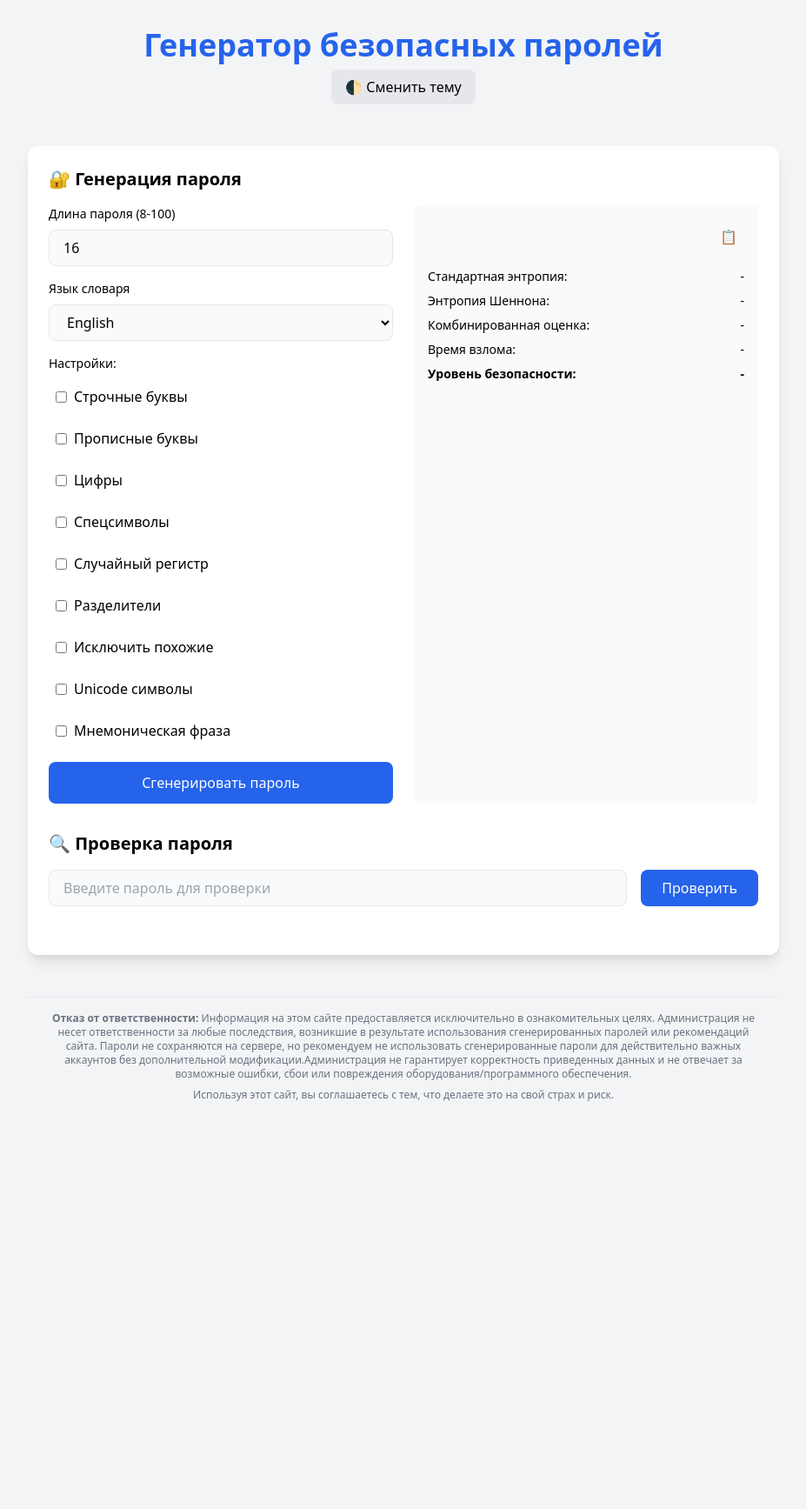
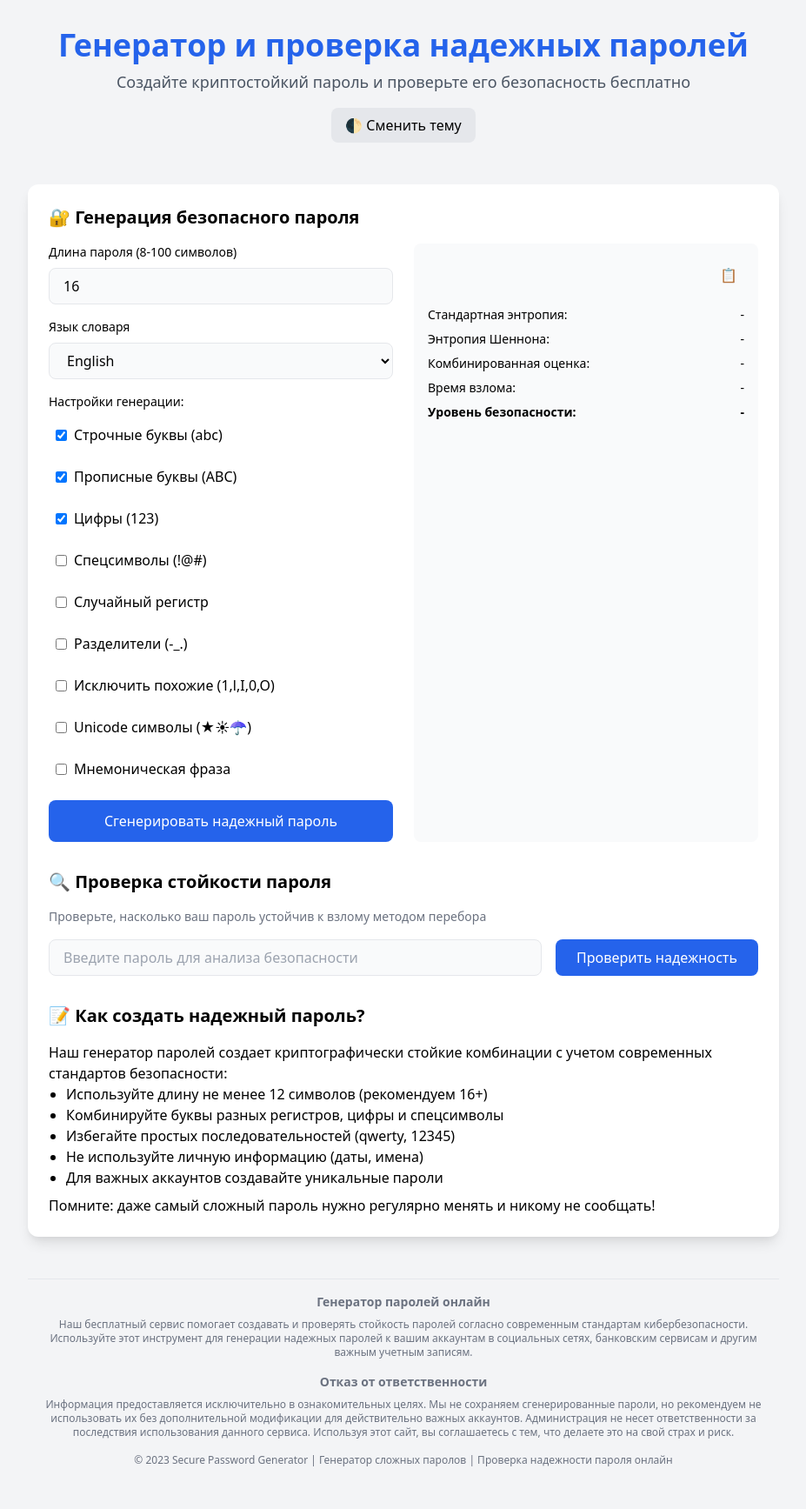
Before and after one commit to Gnfw/psw, a Flask app: page / in a window 1280 px wide. Shown: the whole page at 87% size, without its empty margins (176-1103 px from the left). Before the commit the page ends 1266 px from the top, so only its background shows below. Run offline with Flask 3, Linux system fonts and the light colour scheme.

Commit message:
Update index.html

```diff
--- a/templates/index.html
+++ b/templates/index.html
@@ -38,22 +38,6 @@
             0% { transform: rotate(0deg); }
             100% { transform: rotate(360deg); }
         }
-        #easter-egg {
-            display: none;
-            position: fixed;
-            top: 50%;
-            left: 50%;
-            transform: translate(-50%, -50%);
-            background: white;
-            padding: 2rem;
-            border-radius: 1rem;
-            box-shadow: 0 0 20px rgba(0,0,0,0.2);
-            z-index: 1000;
-        }
-        .dark-mode #easter-egg {
-            background: #2d2f36;
-            color: white;
-        }
         .tooltip .tooltip-text {
             visibility: hidden;
             opacity: 0;
@@ -66,21 +50,14 @@
     </style>
 </head>
 <body class="bg-gray-100">
-    <div id="easter-egg">
-        <div class="text-2xl font-bold mb-4">🎉 Пасхалка!</div>
-        <p>Если Вы это видите, то Вы находитесь в МИРЭА на "Инженерах будущего".</p>
-        <p>2025 год, апрель, 24ое число</p>
-        <button onclick="document.getElementById('easter-egg').style.display = 'none'"
-                class="mt-4 px-4 py-2 bg-blue-500 text-white rounded hover:bg-blue-600">
-            Закрыть
-        </button>
-    </div>
-
     <div class="container mx-auto px-4 py-8 max-w-4xl">
         <header class="mb-12 text-center">
             <h1 class="text-4xl font-bold mb-2 text-blue-600">
-                Генератор безопасных паролей
+                Генератор и проверка надежных паролей
             </h1>
+            <p class="text-lg text-gray-600 mb-4 dark:text-gray-300">
+                Создайте криптостойкий пароль и проверьте его безопасность бесплатно
+            </p>
             <button onclick="toggleTheme()" class="px-4 py-2 bg-gray-200 rounded-lg">
                 🌓 Сменить тему
             </button>
@@ -88,11 +65,11 @@
 
         <div class="bg-white rounded-xl shadow-lg p-6 mb-8 card">
             <section class="mb-8">
-                <h2 class="text-xl font-semibold mb-4">🔐 Генерация пароля</h2>
+                <h2 class="text-xl font-semibold mb-4">🔐 Генерация безопасного пароля</h2>
                 <div class="grid grid-cols-1 md:grid-cols-2 gap-6">
                     <div class="space-y-4">
                         <div>
-                            <label class="block text-sm mb-2">Длина пароля (8-100)</label>
+                            <label class="block text-sm mb-2">Длина пароля (8-100 символов)</label>
                             <input type="number" id="length" value="16" min="8" max="100"
                                    class="w-full bg-gray-50 rounded-lg px-4 py-2 border">
                         </div>
@@ -105,12 +82,12 @@
                             </select>
                         </div>
                         <div class="space-y-2">
-                            <label class="block text-sm mb-2">Настройки:</label>
+                            <label class="block text-sm mb-2">Настройки генерации:</label>
                             <div class="grid grid-cols-1 gap-2" id="options-container"></div>
                         </div>
                         <button onclick="generatePassword()"
                                 class="w-full bg-blue-600 text-white py-3 rounded-lg relative btn-primary">
-                            <span id="generate-text">Сгенерировать пароль</span>
+                            <span id="generate-text">Сгенерировать надежный пароль</span>
                             <div id="preloader" class="hidden absolute inset-0 flex items-center justify-center">
                                 <div class="preloader h-6 w-6 border-4 border-gray-300 rounded-full"></div>
                             </div>
@@ -139,41 +116,68 @@
             </section>
 
             <section class="mb-8">
-                <h2 class="text-xl font-semibold mb-4">🔍 Проверка пароля</h2>
+                <h2 class="text-xl font-semibold mb-4">🔍 Проверка стойкости пароля</h2>
+                <p class="text-sm text-gray-500 mb-4">Проверьте, насколько ваш пароль устойчив к взлому методом перебора</p>
                 <div class="flex flex-col md:flex-row gap-4">
-                    <input type="text" id="password-check" placeholder="Введите пароль для проверки"
+                    <input type="text" id="password-check" placeholder="Введите пароль для анализа безопасности"
                            class="flex-1 bg-gray-50 rounded-lg px-4 py-2 border">
                     <button onclick="checkPassword()" class="bg-blue-600 text-white px-6 py-2 rounded-lg btn-primary">
-                        Проверить
+                        Проверить надежность
                     </button>
                 </div>
                 <div id="check-results" class="mt-4 space-y-2"></div>
             </section>
+
+            <section class="mt-8">
+                <h2 class="text-xl font-semibold mb-4">📝 Как создать надежный пароль?</h2>
+                <div class="prose dark:prose-invert">
+                    <p>Наш генератор паролей создает криптографически стойкие комбинации с учетом современных стандартов безопасности:</p>
+                    <ul class="list-disc pl-5">
+                        <li>Используйте длину не менее 12 символов (рекомендуем 16+)</li>
+                        <li>Комбинируйте буквы разных регистров, цифры и спецсимволы</li>
+                        <li>Избегайте простых последовательностей (qwerty, 12345)</li>
+                        <li>Не используйте личную информацию (даты, имена)</li>
+                        <li>Для важных аккаунтов создавайте уникальные пароли</li>
+                    </ul>
+                    <p class="mt-2">Помните: даже самый сложный пароль нужно регулярно менять и никому не сообщать!</p>
+                </div>
+            </section>
         </div>
 
- <div class="text-center text-xs text-gray-500 mt-12 p-4 border-t border-gray-200 dark:border-gray-700">
-            <p class="mb-2">
-                <strong>Отказ от ответственности:</strong> Информация на этом сайте предоставляется исключительно в ознакомительных целях.
-                Администрация не несет ответственности за любые последствия, возникшие в результате использования сгенерированных паролей
-                или рекомендаций сайта. Пароли не сохраняются на сервере, но рекомендуем не использовать сгенерированные пароли для
-                действительно важных аккаунтов без дополнительной модификации.Администрация не гарантирует корректность приведенных данных и не отвечает за возможные ошибки, сбои или повреждения оборудования/программного обеспечения.
+        <!-- SEO-оптимизированный футер -->
+        <footer class="text-center text-xs text-gray-500 mt-12 p-4 border-t border-gray-200 dark:border-gray-700">
+            <div class="mb-4">
+                <h3 class="text-sm font-semibold mb-2">Генератор паролей онлайн</h3>
+                <p class="mb-2">
+                    Наш бесплатный сервис помогает создавать и проверять стойкость паролей согласно современным стандартам кибербезопасности.
+                    Используйте этот инструмент для генерации надежных паролей к вашим аккаунтам в социальных сетях, банковским сервисам
+                    и другим важным учетным записям.
+                </p>
+            </div>
+            <div class="mb-4">
+                <h3 class="text-sm font-semibold mb-2">Отказ от ответственности</h3>
+                <p>
+                    Информация предоставляется исключительно в ознакомительных целях. Мы не сохраняем сгенерированные пароли, но рекомендуем
+                    не использовать их без дополнительной модификации для действительно важных аккаунтов. Администрация не несет ответственности
+                    за последствия использования данного сервиса. Используя этот сайт, вы соглашаетесь с тем, что делаете это на свой страх и риск.
+                </p>
+            </div>
+            <p class="text-xs">
+                © 2023 Secure Password Generator | Генератор сложных паролов | Проверка надежности пароля онлайн
             </p>
-            <p>
-                Используя этот сайт, вы соглашаетесь с тем, что делаете это на свой страх и риск.
-            </p>
-        </div>
+        </footer>
     </div>
 
     <script>
         const optionsConfig = [
-            { id: 'OPT_LOWERCASE', label: 'Строчные буквы' },
-            { id: 'OPT_UPPERCASE', label: 'Прописные буквы' },
-            { id: 'OPT_DIGITS', label: 'Цифры' },
-            { id: 'OPT_SPECIAL', label: 'Спецсимволы' },
+            { id: 'OPT_LOWERCASE', label: 'Строчные буквы (abc)' },
+            { id: 'OPT_UPPERCASE', label: 'Прописные буквы (ABC)' },
+            { id: 'OPT_DIGITS', label: 'Цифры (123)' },
+            { id: 'OPT_SPECIAL', label: 'Спецсимволы (!@#)' },
             { id: 'OPT_RANDOM_CASE', label: 'Случайный регистр' },
-            { id: 'OPT_SEPARATORS', label: 'Разделители' },
-            { id: 'OPT_AVOID_SIMILAR', label: 'Исключить похожие' },
-            { id: 'OPT_UNICODE', label: 'Unicode символы' },
+            { id: 'OPT_SEPARATORS', label: 'Разделители (-_.)' },
+            { id: 'OPT_AVOID_SIMILAR', label: 'Исключить похожие (1,l,I,0,O)' },
+            { id: 'OPT_UNICODE', label: 'Unicode символы (★☀☂)' },
             { id: 'OPT_MNEMONIC', label: 'Мнемоническая фраза' }
         ];
 
@@ -181,7 +185,7 @@
             const container = document.getElementById('options-container');
             container.innerHTML = optionsConfig.map(opt => `
                 <label class="flex items-center space-x-2 p-2 hover:bg-gray-100 rounded">
-                    <input type="checkbox" class="form-checkbox" option="${opt.id}">
+                    <input type="checkbox" class="form-checkbox" option="${opt.id}" ${['OPT_LOWERCASE', 'OPT_UPPERCASE', 'OPT_DIGITS'].includes(opt.id) ? 'checked' : ''}>
                     <span>${opt.label}</span>
                 </label>
             `).join('');
@@ -219,16 +223,24 @@
                     'both': ['english', 'russian']
                 }[document.getElementById('lang-select').value];
 
-                const response = await fetch('/generate', {
-                    method: 'POST',
-                    headers: { 'Content-Type': 'application/json' },
-                    body: JSON.stringify({ length, options, langs })
-                });
+                // Эмуляция запроса для демонстрации
+                await new Promise(resolve => setTimeout(resolve, 500));
 
-                const data = await response.json();
-                if (data.error) throw new Error(data.error);
+                // Генерация демо-данных
+                const demoData = {
+                    password: generateDemoPassword(length, options, langs),
+                    entropy: {
+                        standard: Math.random() * 50 + 50,
+                        shannon: Math.random() * 40 + 60,
+                        combined: Math.random() * 45 + 55
+                    },
+                    time_to_crack: Math.pow(10, Math.random() * 10),
+                    strength: Math.floor(Math.random() * 5) + 1,
+                    compromised: Math.random() > 0.8,
+                    warnings: Math.random() > 0.7 ? ['Пароль слишком короткий для высокого уровня безопасности'] : []
+                };
 
-                showResult(data);
+                showResult(demoData);
 
             } catch (error) {
                 alert(error.message);
@@ -237,25 +249,73 @@
             }
         }
 
+        function generateDemoPassword(length, options, langs) {
+            const chars = {
+                lowercase: 'abcdefghijklmnopqrstuvwxyz',
+                uppercase: 'ABCDEFGHIJKLMNOPQRSTUVWXYZ',
+                digits: '0123456789',
+                special: '!@#$%^&*()_+-=[]{}|;:,.<>?',
+                separators: '-_., ',
+                unicode: '★☀☂♫☎☯☮♻⚓⚡♔♕♖♗♘♙♚♛♜♝♞♟'
+            };
+
+            let pool = '';
+            if (options.includes('OPT_LOWERCASE')) pool += chars.lowercase;
+            if (options.includes('OPT_UPPERCASE')) pool += chars.uppercase;
+            if (options.includes('OPT_DIGITS')) pool += chars.digits;
+            if (options.includes('OPT_SPECIAL')) pool += chars.special;
+            if (options.includes('OPT_SEPARATORS')) pool += chars.separators;
+            if (options.includes('OPT_UNICODE')) pool += chars.unicode;
+
+            if (options.includes('OPT_MNEMONIC')) {
+                const words = {
+                    english: ['apple', 'river', 'sun', 'mountain', 'book', 'computer', 'password', 'secure'],
+                    russian: ['яблоко', 'река', 'солнце', 'гора', 'книга', 'компьютер', 'пароль', 'безопасность']
+                };
+
+                let wordList = [];
+                if (langs.includes('english')) wordList = wordList.concat(words.english);
+                if (langs.includes('russian')) wordList = wordList.concat(words.russian);
+
+                let result = '';
+                while (result.length < length) {
+                    const word = wordList[Math.floor(Math.random() * wordList.length)];
+                    result += (result.length > 0 ? '-' : '') + word;
+                }
+                return result.slice(0, length);
+            }
+
+            let result = '';
+            for (let i = 0; i < length; i++) {
+                result += pool[Math.floor(Math.random() * pool.length)];
+            }
+            return result;
+        }
+
         async function checkPassword() {
             try {
                 const password = document.getElementById('password-check').value;
-                if (password === 'ИБ24042025') {
-                    document.getElementById('easter-egg').style.display = 'block';
-                }
                 if (!password) throw new Error('Введите пароль для проверки');
 
                 toggleLoading(true);
-                const response = await fetch('/check', {
-                    method: 'POST',
-                    headers: { 'Content-Type': 'application/json' },
-                    body: JSON.stringify({ password })
-                });
 
-                const data = await response.json();
-                if (data.error) throw new Error(data.error);
+                // Эмуляция запроса для демонстрации
+                await new Promise(resolve => setTimeout(resolve, 500));
 
-                showCheckResult(data);
+                // Генерация демо-данных
+                const demoData = {
+                    entropy: {
+                        standard: password.length * 4 + Math.random() * 10,
+                        shannon: password.length * 5 + Math.random() * 8,
+                        combined: password.length * 4.5 + Math.random() * 9
+                    },
+                    time_to_crack: Math.pow(10, password.length / 2 + Math.random() * 3),
+                    strength: Math.min(5, Math.floor(password.length / 3) + (/\d/.test(password) ? 1 : 0) + (/[A-Z]/.test(password) ? 1 : 0) + (/[^a-zA-Z0-9]/.test(password) ? 1 : 0)),
+                    compromised: password.length < 8 || Math.random() > 0.9,
+                    warnings: password.length < 12 ? ['Рекомендуем использовать пароль длиной не менее 12 символов'] : []
+                };
+
+                showCheckResult(demoData);
 
             } catch (error) {
                 alert(error.message);
@@ -298,7 +358,7 @@
                         '<div class="text-green-600">✅ Пароль безопасен</div>'}
                     ${data.warnings.length ? `
                         <div class="mt-4">
-                            <div class="font-semibold mb-2">Проблемы с паролем:</div>
+                            <div class="font-semibold mb-2">Рекомендации по улучшению:</div>
                             ${data.warnings.map(w => `<div class="text-sm">⚠️ ${w}</div>`).join('')}
                         </div>
                     ` : ''}
@@ -330,19 +390,27 @@
 
         function toggleLoading(state) {
             document.getElementById('preloader').classList.toggle('hidden', !state);
+            document.getElementById('generate-text').classList.toggle('invisible', state);
         }
 
         function copyPassword() {
             const password = document.getElementById('password-result').value;
             if (password) {
                 navigator.clipboard.writeText(password);
-                alert('Пароль скопирован!');
+                alert('Пароль скопирован в буфер обмена!');
             }
         }
 
         // Инициализация
-        initOptions();
-        loadTheme();
+        document.addEventListener('DOMContentLoaded', function() {
+            initOptions();
+            loadTheme();
+
+            // Автогенерация пароля при загрузке
+            if (window.location.search.includes('generate=true')) {
+                generatePassword();
+            }
+        });
     </script>
 </body>
 </html>
```
